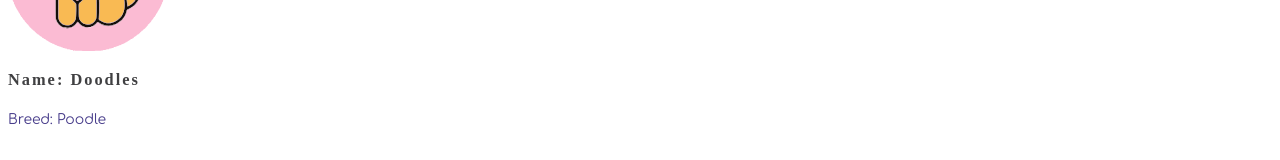
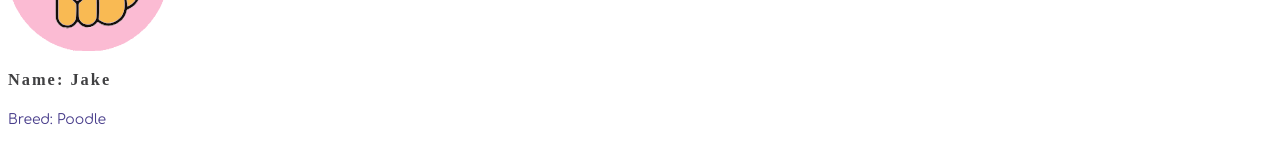
Before and after one commit to jimmymetts/kennel2, a React (Create React App) app: page /animals in a window 1280 px wide. Shown: the part 555-715 px from the top of the page. Built offline with nearby package versions, Linux system fonts and the light colour scheme; a web font is replaced by a local one.

Commit message:
add second pet name to card

```diff
--- a/src/components/animal/AnimalCard.js
+++ b/src/components/animal/AnimalCard.js
@@ -18,7 +18,7 @@ class AnimalCard extends Component {
           <picture >
             <img src={require('./dog.svg')} alt="My Dog" />
           </picture>
-          <h3>Name: <span className="card-petname">Doodles</span></h3>
+          <h3>Name: <span className="card-petname">Jake</span></h3>
           <p>Breed: Poodle</p>
         </div>
       </div>
```
